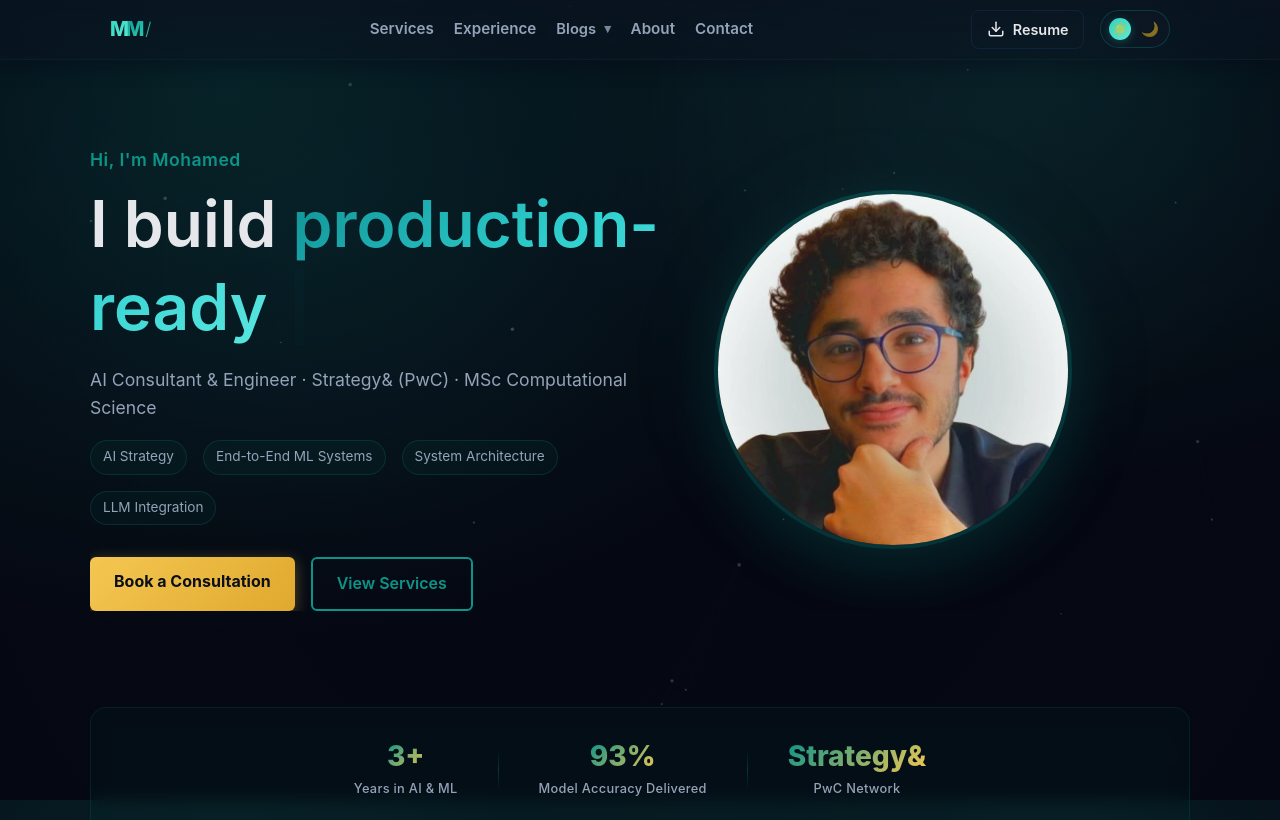
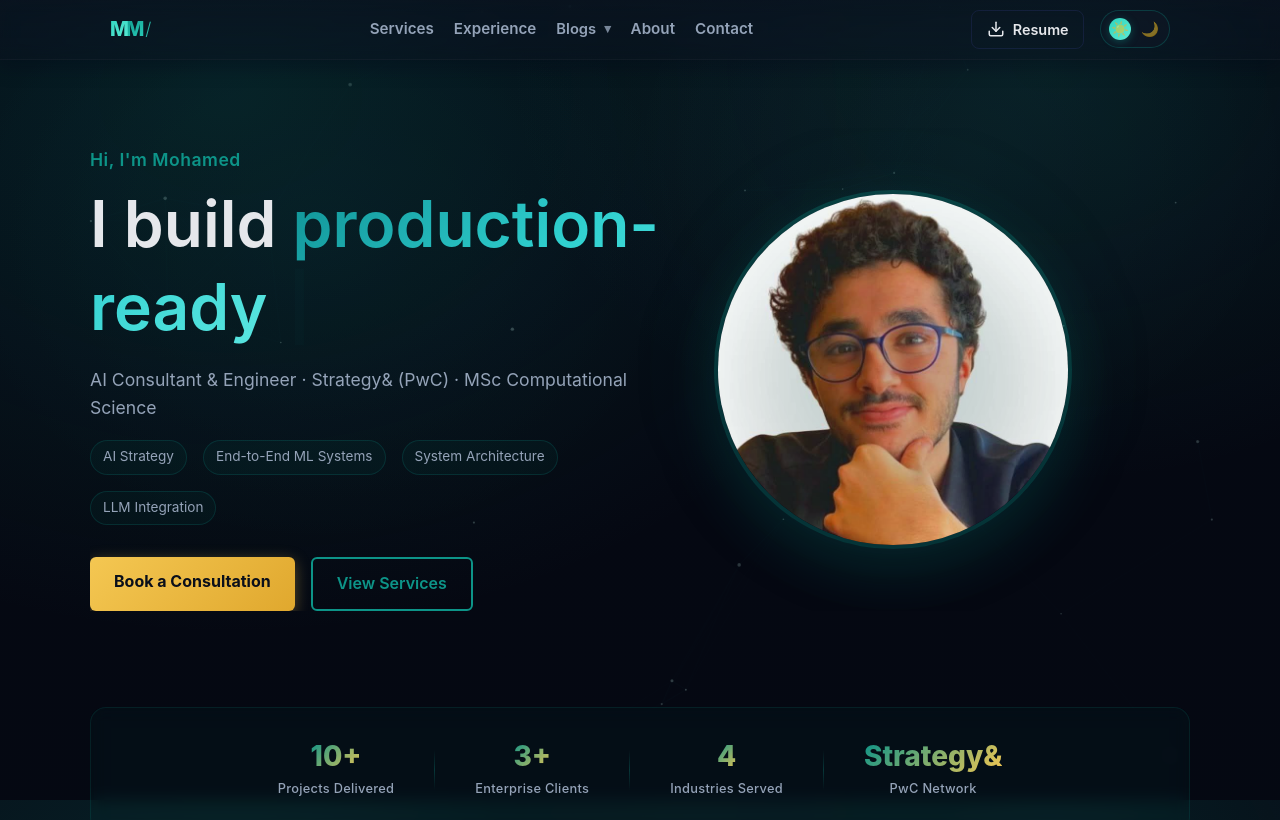
Before and after one commit to Mohamed-Moslemani/Portfolio-1, a React (Vite) app: page / in a window 1280 px wide. Shown: the top 820 px of the page. Built offline with nearby package versions, Linux system fonts and the light colour scheme.

Commit message:
mohamedmoslemani/fixing banner

```diff
--- a/src/sections/Home.jsx
+++ b/src/sections/Home.jsx
@@ -47,13 +47,18 @@ export default function Home() {
 
         <div className="trust-strip" role="region" aria-label="Key achievements">
           <div className="trust-item">
-            <span className="trust-number">3+</span>
-            <span className="trust-label">Years in AI & ML</span>
+            <span className="trust-number">10+</span>
+            <span className="trust-label">Projects Delivered</span>
           </div>
           <div className="trust-divider"></div>
           <div className="trust-item">
-            <span className="trust-number">93%</span>
-            <span className="trust-label">Model Accuracy Delivered</span>
+            <span className="trust-number">3+</span>
+            <span className="trust-label">Enterprise Clients</span>
+          </div>
+          <div className="trust-divider"></div>
+          <div className="trust-item">
+            <span className="trust-number">4</span>
+            <span className="trust-label">Industries Served</span>
           </div>
           <div className="trust-divider"></div>
           <div className="trust-item">
```
